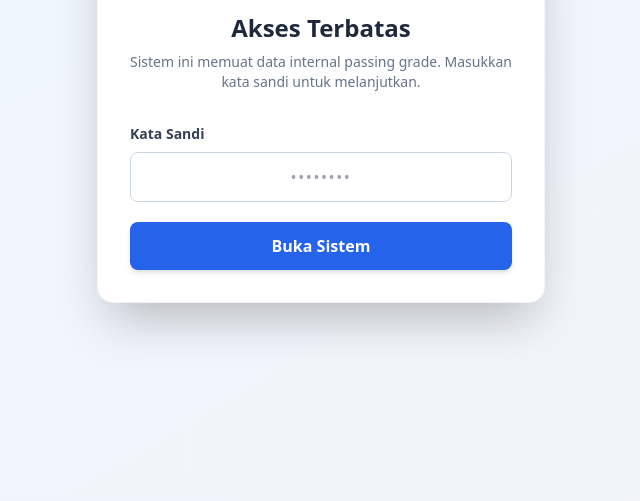
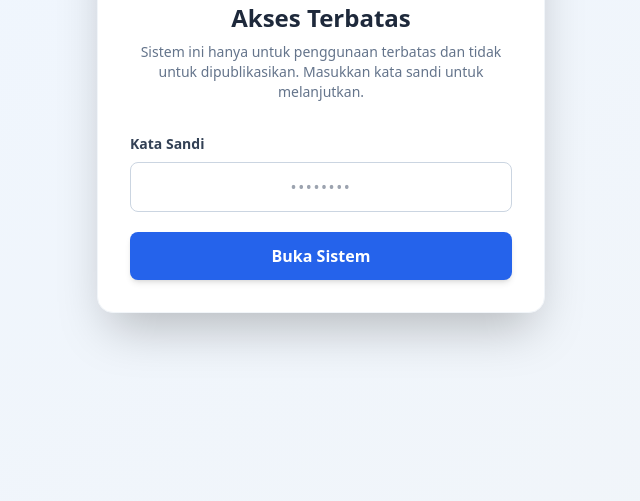
Before and after one commit to suksesptn/passinggrade, a plain HTML site: page index.html in a window 1280 px wide. Shown: the part 299-800 px from the top of the page, without its empty margins (319-959 px from the left). Drawn offline with nearby package versions, Linux system fonts and the light colour scheme.

Commit message:
Update access message in index.html

```diff
--- a/index.html
+++ b/index.html
@@ -34,7 +34,7 @@
                     🔒
                 </div>
                 <h2 class="text-2xl font-extrabold text-slate-800">Akses Terbatas</h2>
-                <p class="text-sm text-slate-500 mt-2">Sistem ini memuat data internal passing grade. Masukkan kata sandi untuk melanjutkan.</p>
+                <p class="text-sm text-slate-500 mt-2">Sistem ini hanya untuk penggunaan terbatas dan tidak untuk dipublikasikan. Masukkan kata sandi untuk melanjutkan.</p>
             </div>
 
             <form id="loginForm">
```
